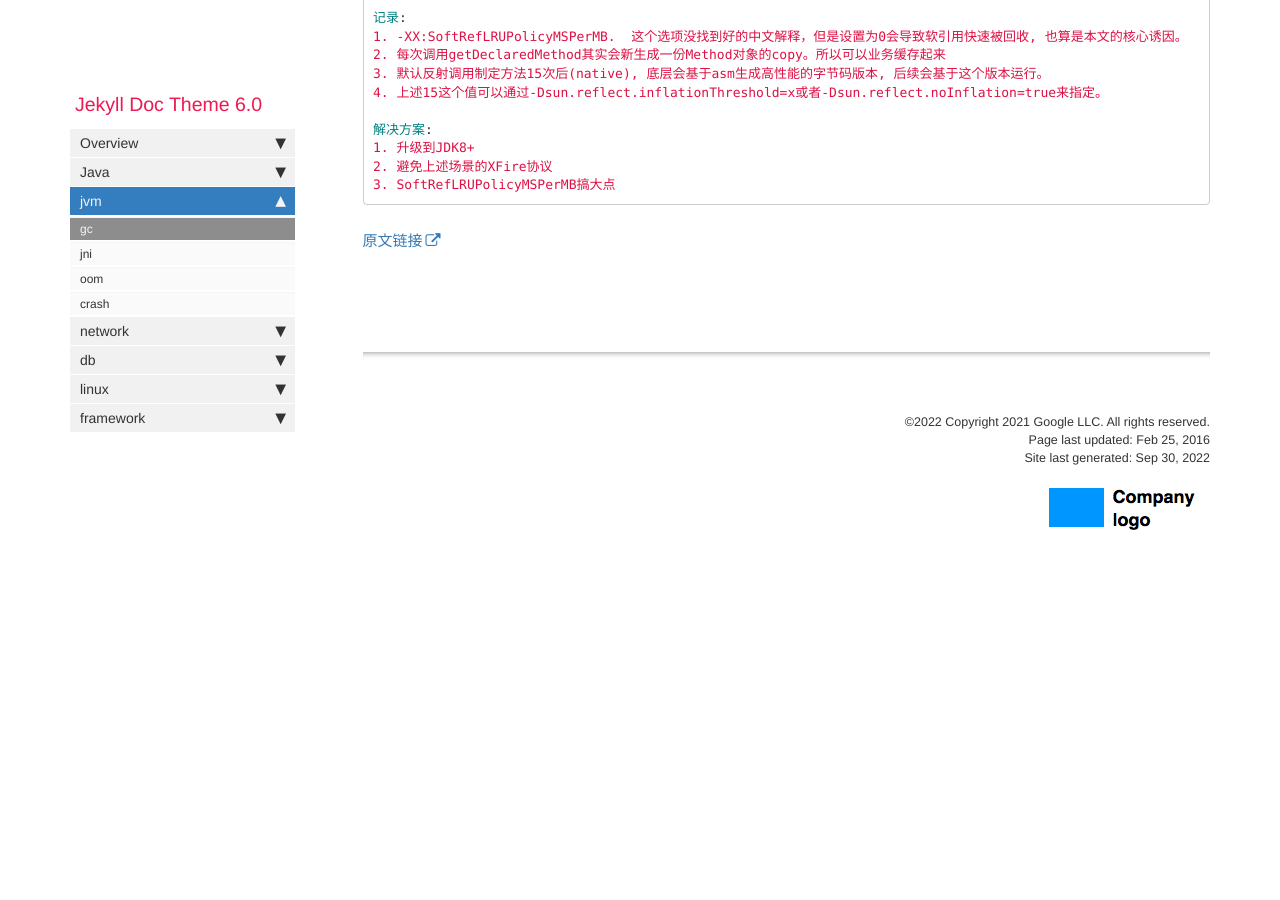
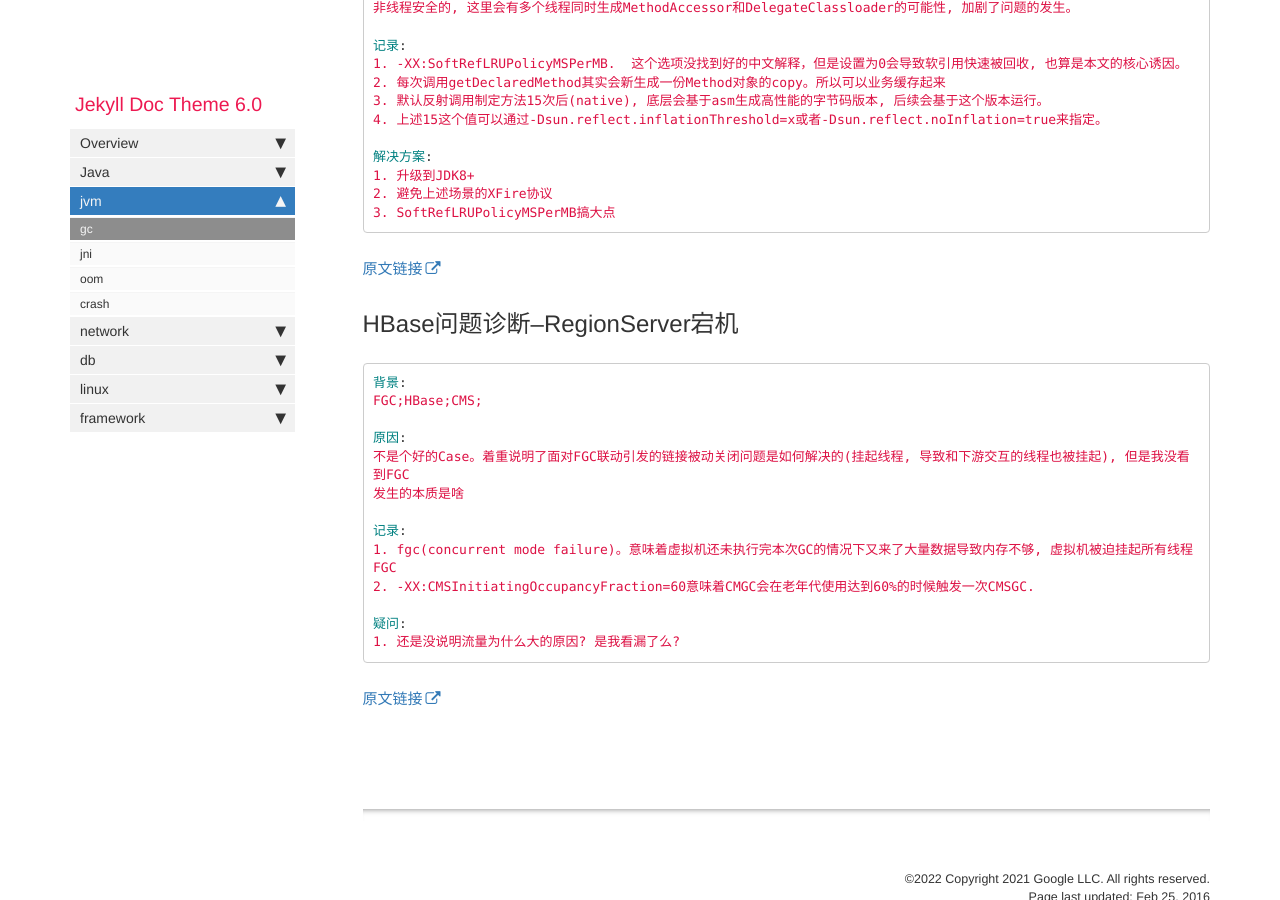
Before and after one commit to sustbeckham/reunion, a Jekyll site: the page built from pages/jvm/jvm_gc.md, in a window 1280 px wide and 900 px high, scrolled down 951 px. Built offline with Jekyll 4.4.1, drawn with Linux system fonts in a browser that asks for light colours; comment, search, counter and statistics services are not loaded; before the commit the page ends 1557 px from its top, so only the background shows below that; some of the changed text lies outside the part shown.

Commit message:
update:HBase问题诊断–RegionServer宕机

````diff
--- a/pages/jvm/jvm_gc.md
+++ b/pages/jvm/jvm_gc.md
@@ -57,4 +57,26 @@ PermGen驻留较多的DelegateClassloader, 以及加载好的MethodAccessor。
 
 [原文链接](https://heapdump.cn/article/54786?from=pc)
 
+
+
+## HBase问题诊断–RegionServer宕机
+
+```yaml
+背景:
+FGC;HBase;CMS;
+
+原因:
+不是个好的Case。着重说明了面对FGC联动引发的链接被动关闭问题是如何解决的(挂起线程, 导致和下游交互的线程也被挂起), 但是我没看到FGC
+发生的本质是啥
+
+记录:
+1. fgc(concurrent mode failure)。意味着虚拟机还未执行完本次GC的情况下又来了大量数据导致内存不够, 虚拟机被迫挂起所有线程FGC
+2. -XX:CMSInitiatingOccupancyFraction=60意味着CMGC会在老年代使用达到60%的时候触发一次CMSGC.
+
+疑问:
+1. 还是没说明流量为什么大的原因? 是我看漏了么?
+```
+
+[原文链接](http://hbasefly.com/2016/04/15/hbase-regionserver-crash/)
+
 {% include links.html %}
````
